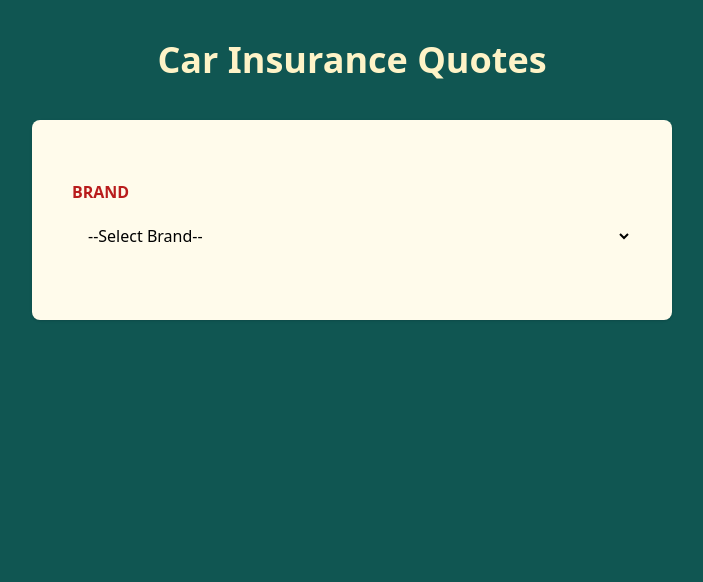
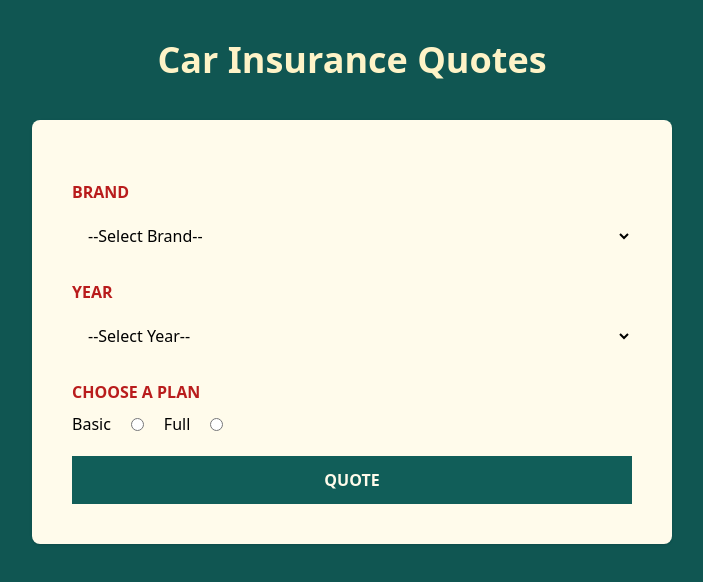
Before and after one commit to nancyh-code/insurance_quote, a React (Vite) app: page / in a window 1280 px wide. Shown: the top 582 px of the page, without its empty margins (288-991 px from the left). Built offline with nearby package versions, Linux system fonts and the light colour scheme.

Commit message:
inputs in form

```diff
--- a/src/components/Form.jsx
+++ b/src/components/Form.jsx
@@ -1,4 +1,4 @@
-import React from "react";
+import { BRANDS, YEARS, PLANS } from "../constants";
 
 const Form = () => {
   return (
@@ -13,8 +13,44 @@ const Form = () => {
             className="w-full p-3 bg-amber-50 border-red-200"
           >
             <option value="">--Select Brand--</option>
+            {BRANDS.map((brand) => (
+              <option key={brand.id} value={brand.id}>
+                {brand.name}
+              </option>
+            ))}
           </select>
         </div>
+        <div className="my-5">
+          <label className="block mb-2 font-bold text-red-700 uppercase">
+            Year
+          </label>
+          <select name="year" className="w-full p-3 bg-amber-50 border-red-200">
+            <option value="">--Select Year--</option>
+            {YEARS.map((year) => (
+              <option key={year} value={year}>
+                {year}
+              </option>
+            ))}
+          </select>
+        </div>
+        <div className="my-5">
+          <label className="block mb-2 font-bold text-red-700 uppercase">
+            Choose a Plan
+          </label>
+          <div className="flex gap-5">
+            {PLANS.map((plan) => (
+              <div className="flex gap-5 items-center" key={plan.id}>
+                <label>{plan.name}</label>
+                <input type="radio" name="plan" value={plan.id} />
+              </div>
+            ))}
+          </div>
+        </div>
+        <input
+          type="submit"
+          className="w-full bg-teal-800 hover:bg-teal-900 transition-colors text-amber-50 cursor-pointer p-3 uppercase font-bold"
+          value="quote"
+        />
       </form>
     </>
   );
--- /dev/null
+++ b/src/constants/index.js
@@ -0,0 +1,16 @@
+export const BRANDS = [
+  { id: 1, name: "European" },
+  { id: 2, name: "American" },
+  { id: 3, name: "Asian" },
+];
+
+const YEAR_MAX = new Date().getFullYear();
+export const YEARS = Array.from(
+  new Array(20),
+  (value, index) => YEAR_MAX - index
+);
+
+export const PLANS = [
+  { id: 1, name: "Basic" },
+  { id: 2, name: "Full" },
+];
```
